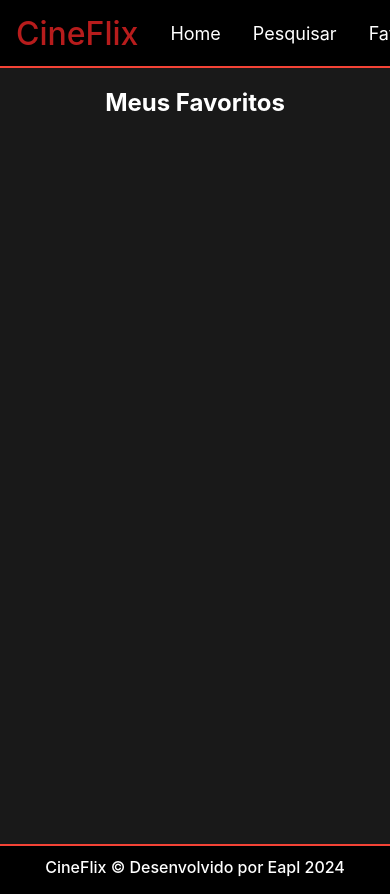
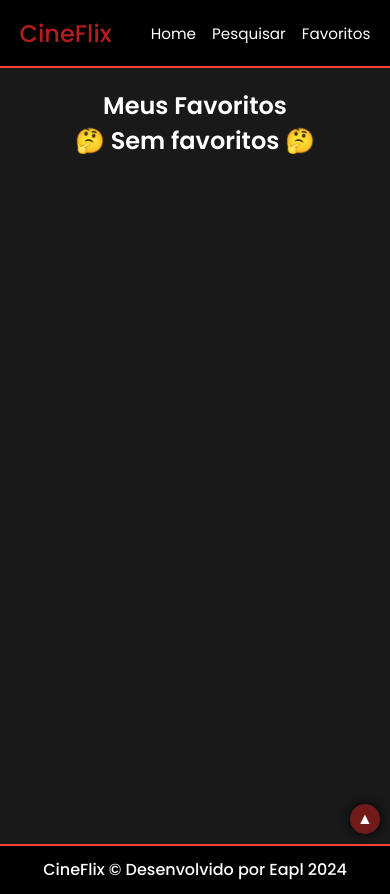
Before and after one commit to eapldev/CursoReact-AppMovies, a React (Create React App) app: page /favorites in a window 390 px wide. Built offline with nearby package versions, Linux system fonts and the light colour scheme.

Commit message:
Aula 01 EXTRA Responsividade e botão ScrollToTop

```diff
--- a/public/index.html
+++ b/public/index.html
@@ -2,6 +2,9 @@
 <html lang="en">
 
 <head>
+  <link rel="preconnect" href="https://fonts.googleapis.com">
+  <link rel="preconnect" href="https://fonts.gstatic.com" crossorigin>
+  <link href="https://fonts.googleapis.com/css2?family=Poppins:wght@400;500;600&display=swap" rel="stylesheet">
   <meta charset="utf-8" />
   <link rel="icon" href="%PUBLIC_URL%/favicon.png" />
   <link rel="stylesheet" type="text/css" charset="UTF-8"
--- a/src/components/Header/Header.module.css
+++ b/src/components/Header/Header.module.css
@@ -23,3 +23,22 @@
     padding-inline: 1rem;
     font-size: 1.125rem; /* 18px = 1.125rem; */
 }
+
+@media (max-width: 480px) {
+    .header span {
+        font-size: 1.5rem;
+    }
+    .header a {
+        font-size: 0.95rem;
+        padding-inline: 0.5rem;
+    }
+}
+
+@media (max-width: 380px) {
+    .header span {
+        font-size: 1.5rem;
+    }
+    .header a {
+        font-size: 0.75rem;
+    }
+}
--- /dev/null
+++ b/src/components/ScrollToTopButton/button.css
@@ -0,0 +1,17 @@
+button {
+    position: fixed;
+    bottom: 10px;
+    right: 10px;
+    z-index: 9998;
+    width: 30px;
+    height: 30px;
+    line-height: 30px;
+    border: 0;
+    border-radius: 50%;
+    background-color: #b71c1c90;
+    color: #fff;
+    font-size: 1rem;
+    font-weight: 600;
+    cursor: pointer;
+    box-shadow: 0 0 10px #000;
+}
--- /dev/null
+++ b/src/components/ScrollToTopButton/index.js
@@ -0,0 +1,18 @@
+import "./button.css"
+
+function ScrollToTopButton() {
+  const handleClick = () => {
+    window.scrollTo({
+      top: 0,
+      behavior: 'smooth'
+    });
+  };
+
+  return (
+    <button onClick={handleClick}>
+      &#9650;
+    </button>
+  );
+}
+
+export default ScrollToTopButton;
--- a/src/index.css
+++ b/src/index.css
@@ -5,16 +5,9 @@
 }
 
 body {
-  font-family: -apple-system, BlinkMacSystemFont, 'Segoe UI', 'Roboto', 'Oxygen',
-    'Ubuntu', 'Cantarell', 'Fira Sans', 'Droid Sans', 'Helvetica Neue',
-    sans-serif;
+  font-family: 'Poppins', sans-serif;
   -webkit-font-smoothing: antialiased;
   -moz-osx-font-smoothing: grayscale;
-}
-
-code {
-  font-family: source-code-pro, Menlo, Monaco, Consolas, 'Courier New',
-    monospace;
 }
 
 body::-webkit-scrollbar {
--- a/src/pages/Favorites/index.js
+++ b/src/pages/Favorites/index.js
@@ -4,6 +4,7 @@
 import styles from './Favorites.module.css'
 import VideoList from '../../components/VideoList'
 import { useFavoriteContext } from '../../contexts/Favorites'
+import ScrollToTopButton from '../../components/ScrollToTopButton'
 
 function Favorites() {
 
@@ -11,11 +12,12 @@
 
     return (
         <>
+            <ScrollToTopButton />
             <Header />
             <Container>
-                <section className={styles.favorites}>
+            <section className={styles.favorites}>
                     <h2>Meus Favoritos</h2>
-                    { <VideoList videos={favorite} /> }
+                    { <VideoList videos={favorite} emptyHeading="🤔 Sem favoritos 🤔" /> }
                 </section>
             </Container>
             <Footer />
--- a/src/pages/Home/index.js
+++ b/src/pages/Home/index.js
@@ -5,11 +5,13 @@
 import Card from '../../components/Card';
 import Category, { categories, filterCategory } from '../../components/Category';
 import Carousel from '../../components/Carousel'
+import ScrollToTopButton from '../../components/ScrollToTopButton'
 
 function Home() {
 
   return (
     <>
+      <ScrollToTopButton />
       <Header />
       <Banner image="home" />
       <Container>
--- a/src/pages/Search/Search.module.css
+++ b/src/pages/Search/Search.module.css
@@ -1,7 +1,7 @@
 .search {
     width: 100%;
     min-width: 600px;
-    padding-top: 68px;
+    padding-top: 88px;
     display: flex;
     flex-direction: column;
 }
--- a/src/pages/Search/index.js
+++ b/src/pages/Search/index.js
@@ -4,15 +4,15 @@
 import styles from './Search.module.css'
 import videos from '../../json/videos.json'
 import SearchVideoList from '../../components/SearchVideoList'
+import ScrollToTopButton from '../../components/ScrollToTopButton'
 
 function Search() {
     return (
         <>
+            <ScrollToTopButton />
             <Header />
             <Container>
                 <section className={styles.search}>
-                    <h2>Pesquisar</h2>
-
                     <SearchVideoList  videos={videos} />
                 </section>
             </Container>
--- a/src/pages/Watch/Watch.module.css
+++ b/src/pages/Watch/Watch.module.css
@@ -1,3 +1,11 @@
 .watch {
     padding-top: 84px;
+    min-height: 100vh;
 }
+
+@media (max-width: 1024px) {
+    iframe{
+        width: 100%;
+        aspect-ratio: 16/9;
+    }
+}
--- a/src/pages/Watch/index.js
+++ b/src/pages/Watch/index.js
@@ -5,6 +5,7 @@
 import { useParams } from 'react-router-dom'
 import videos from '../../json/videos.json'
 import PageNotFound from '../PageNotFound'
+import ScrollToTopButton from '../../components/ScrollToTopButton'
 
 function Watch() {
     const params = useParams()
@@ -14,6 +15,7 @@
 
     return (
         <>
+            <ScrollToTopButton />
             <Header />
             <Container>
                 <section className={styles.watch}>
```
